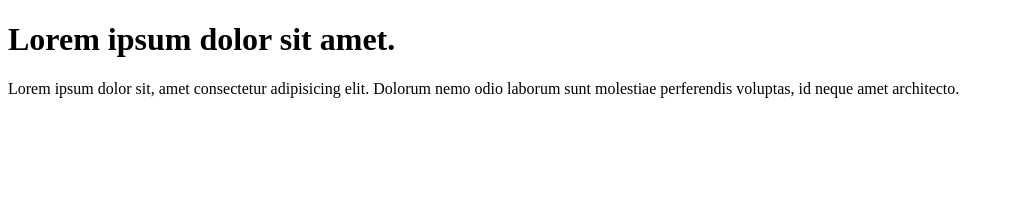
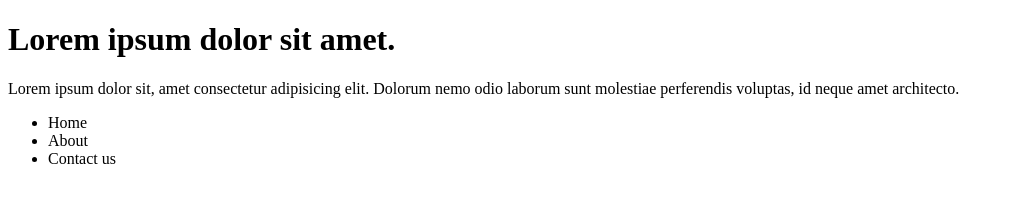
Before and after one commit to Codewithkrishna987/learn-git., a plain HTML site: page index.html in a window 1280 px wide. Shown: the whole page, without its empty margins (0-1014 px from the left). Drawn offline with Linux system fonts and the light colour scheme.

Commit message:
add a list

```diff
--- a/index.html
+++ b/index.html
@@ -8,6 +8,10 @@
 <body>
     <h1>Lorem ipsum dolor sit amet.</h1>
     <p>Lorem ipsum dolor sit, amet consectetur adipisicing elit. Dolorum nemo odio laborum sunt molestiae perferendis voluptas, id neque amet architecto.</p>
-
+    <ul>
+        <li>Home </li>
+        <li>About</li>
+        <li>Contact us</li>
+    </ul>
 </body>
 </html>
```
